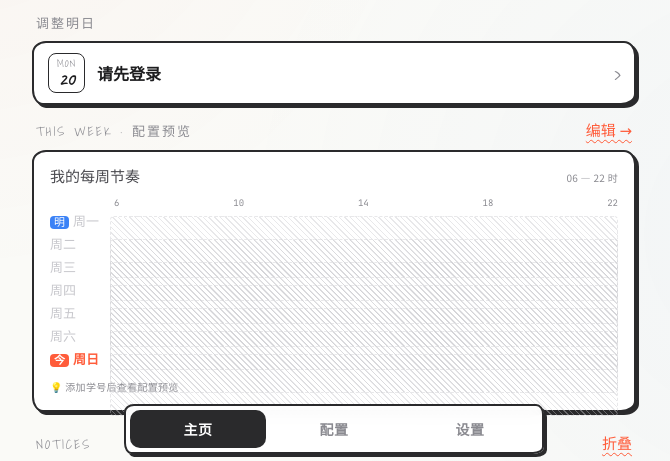
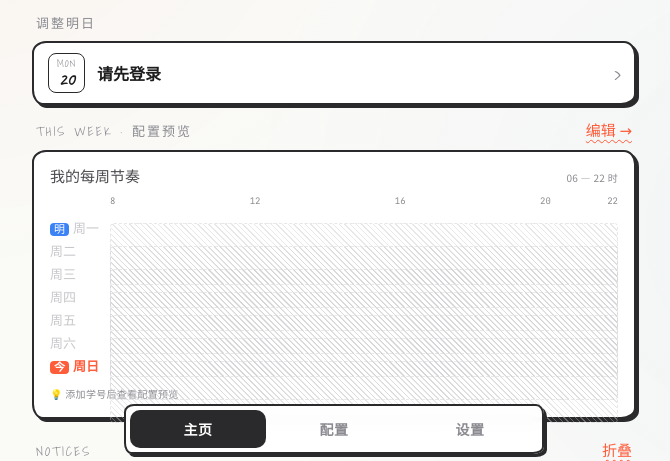
Before and after one commit to Musella0/NJFU-AutoLib, a Flask app: page / in a window 1280 px wide. Shown: the part 326-787 px from the top of the page, without its empty margins (306-976 px from the left). Run offline with Flask 3, Linux system fonts and the light colour scheme; data that the repository does not hold is empty; some web fonts are replaced.

Commit message:
修复: 每周节奏时间标尺 8-22 且与条形图对齐
- 标签改用绝对定位放在与 track 等宽的 scale 容器内
- 条形图比例从 6-22 (16h) 改成 8-22 (14h)，匹配用户可选时段
- 8/12/16/20/22 五个刻度点按比例精确定位

Co-Authored-By: Claude Sonnet 4.6 <noreply@anthropic.com>

```diff
--- a/backend/static/app.js
+++ b/backend/static/app.js
@@ -795,8 +795,9 @@ function renderWeekPreview(){
     const [s, e] = time.split('-');
     const sh = parseInt(s.split(':')[0], 10) + parseInt(s.split(':')[1], 10)/60;
     const eh = parseInt(e.split(':')[0], 10) + parseInt(e.split(':')[1], 10)/60;
-    const left = Math.max(0, (sh - 6) / 16 * 100);
-    const width = Math.max(2, (eh - sh) / 16 * 100);
+    // Scale: track width represents 08:00 – 22:00 (14h)
+    const left = Math.max(0, (sh - 8) / 14 * 100);
+    const width = Math.max(2, (eh - sh) / 14 * 100);
     // Bar coloring:
     //   tomorrow mode → all days solid accent (red)
     //   week mode → today solid accent, tomorrow outlined blue, others soft accent
--- a/backend/static/styles.css
+++ b/backend/static/styles.css
@@ -222,10 +222,14 @@ body.no-wobble .chip,body.no-wobble .pill{border-radius:999px !important}
 /* ========= Week bar ========= */
 .week{padding:16px}
 .week .rows{margin-top:10px;position:relative}
-.week .hours{
-  display:flex;justify-content:space-between;padding-left:64px;
-  font-family:var(--mono);font-size:9px;color:var(--ink3);margin-bottom:4px;
+.week .hours-row{height:14px;margin-bottom:2px}
+.week .scale .tick{
+  position:absolute;top:0;
+  font-family:var(--mono);font-size:9px;color:var(--ink3);
+  transform:translateX(-50%);line-height:1;
 }
+.week .scale .tick:first-child{transform:translateX(0)}
+.week .scale .tick:last-child{transform:translateX(-100%)}
 .week .row{position:relative;height:18px;margin-bottom:5px;display:flex;align-items:center}
 .week .row .day{
   width:60px;text-align:left;padding-right:8px;
--- a/backend/templates/index.html
+++ b/backend/templates/index.html
@@ -103,8 +103,15 @@
         <div class="tiny" id="week-mode-hint">06 — 22 时</div>
       </div>
       <div class="rows">
-        <div class="hours">
-          <span>6</span><span>10</span><span>14</span><span>18</span><span>22</span>
+        <div class="row hours-row">
+          <span class="day"></span>
+          <div class="track scale">
+            <span class="tick" style="left:0%">8</span>
+            <span class="tick" style="left:28.57%">12</span>
+            <span class="tick" style="left:57.14%">16</span>
+            <span class="tick" style="left:85.71%">20</span>
+            <span class="tick" style="left:100%">22</span>
+          </div>
         </div>
         <div id="week-rows"></div>
       </div>
```
